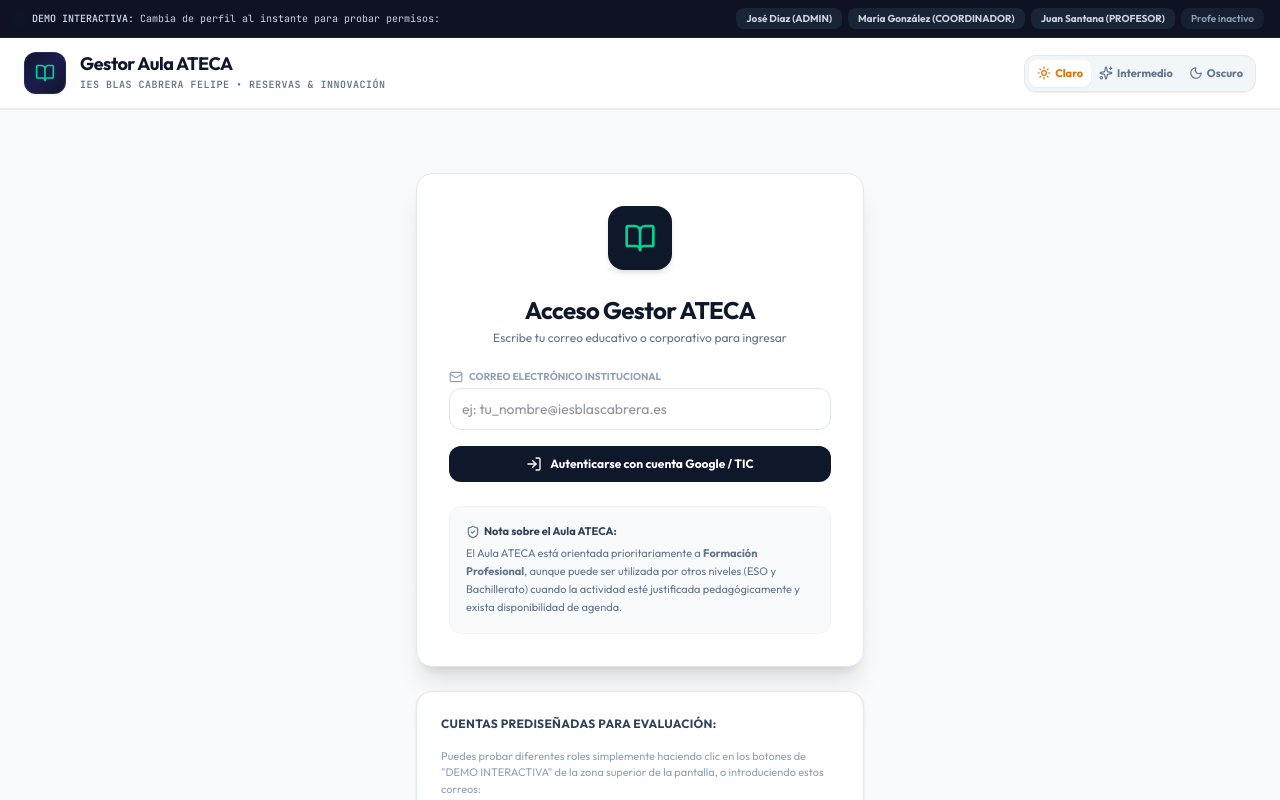
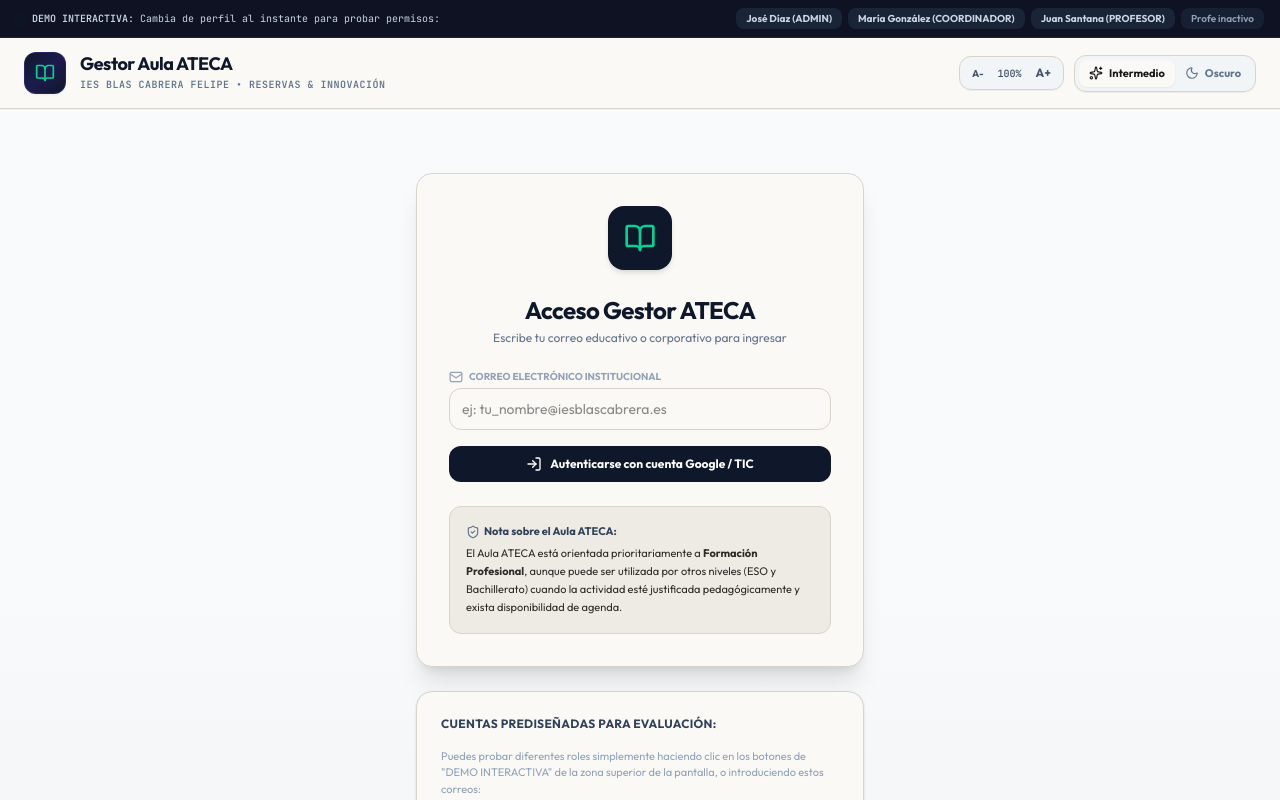
Before and after one commit to josedpdiaz/Reservas-Aula-ATECA-v.1.0.1, a React (Vite) app: page / in a window 1280 px wide. Shown: the top 800 px of the page. Built offline with nearby package versions, Linux system fonts and the light colour scheme.

Commit message:
Feat: control de tamaño de fuente A-/A+ y eliminación de modo claro

```diff
--- a/src/App.tsx
+++ b/src/App.tsx
@@ -15,7 +15,8 @@ import { Usuario, Reserva } from './types';
 import {
   initializeStorage, getReservas, getValoraciones,
   getCurrentUser, setCurrentUser, loginByEmail, getConfig,
-  getTheme, setTheme, deleteReserva, cancelReserva
+  getTheme, setTheme, deleteReserva, cancelReserva,
+  getFontSize, setFontSize
 } from './lib/storage';
 
 import CalendarView from './components/CalendarView';
@@ -42,17 +43,48 @@ export default function App() {
   const [loginEmail, setLoginEmail] = useState('');
   const [loginError, setLoginError] = useState('');
 
-  // 3-Theme State (light, intermediate, dark)
-  const [theme, setThemeState] = useState<'light' | 'intermediate' | 'dark'>(() => getTheme());
+  // 2-Theme State (intermediate, dark) - Modo Claro Eliminado
+  const [theme, setThemeState] = useState<'intermediate' | 'dark'>(() => getTheme());
 
   useEffect(() => {
     document.documentElement.setAttribute('data-theme', theme);
   }, [theme]);
 
-  const handleThemeChange = (newTheme: 'light' | 'intermediate' | 'dark') => {
+  const handleThemeChange = (newTheme: 'intermediate' | 'dark') => {
     setThemeState(newTheme);
     setTheme(newTheme);
-    triggerToast(`Tema visual cambiado a: ${newTheme === 'dark' ? 'Modo Oscuro' : newTheme === 'intermediate' ? 'Modo Intermedio Suave' : 'Modo Claro'}`);
+    triggerToast(`Tema visual cambiado a: ${newTheme === 'dark' ? 'Modo Oscuro (Alto contraste)' : 'Modo Intermedio (Descanso visual)'}`);
+  };
+
+  // Font Size Zoom State (85% a 130%)
+  const [fontSize, setFontSizeState] = useState<number>(() => getFontSize());
+
+  useEffect(() => {
+    document.documentElement.style.fontSize = `${fontSize}%`;
+  }, [fontSize]);
+
+  const handleIncreaseFont = () => {
+    setFontSizeState(prev => {
+      const next = Math.min(130, prev + 10);
+      setFontSize(next);
+      triggerToast(`Tamaño de fuente: ${next}%`);
+      return next;
+    });
+  };
+
+  const handleDecreaseFont = () => {
+    setFontSizeState(prev => {
+      const next = Math.max(85, prev - 10);
+      setFontSize(next);
+      triggerToast(`Tamaño de fuente: ${next}%`);
+      return next;
+    });
+  };
+
+  const handleResetFont = () => {
+    setFontSizeState(100);
+    setFontSize(100);
+    triggerToast(`Tamaño de fuente restablecido al 100%`);
   };
 
   // Active Navigation Screen State
@@ -216,35 +248,59 @@ export default function App() {
           </div>
         </div>
 
-        <div className="flex items-center gap-3">
-          {/* 3-THEME SELECTOR: LIGHT / INTERMEDIATE / DARK */}
+        <div className="flex flex-wrap items-center gap-2.5">
+          {/* FONT SIZE CONTROLS (A- / A+) */}
           <div className="flex items-center bg-slate-100/90 p-1 rounded-xl border border-slate-200/80 shadow-2xs">
             <button
-              onClick={() => handleThemeChange('light')}
-              title="Tema Claro (Blanco institucional)"
-              className={`p-1.5 px-2 rounded-lg text-xs font-bold transition-all cursor-pointer flex items-center gap-1 ${
-                theme === 'light' ? 'bg-white text-amber-600 shadow-xs' : 'text-slate-500 hover:text-slate-800'
+              onClick={handleDecreaseFont}
+              title="Reducir tamaño de fuente (A-)"
+              disabled={fontSize <= 85}
+              className={`p-1 px-2 rounded-lg text-xs font-bold transition-all cursor-pointer flex items-center ${
+                fontSize <= 85 ? 'opacity-30 cursor-not-allowed text-slate-400' : 'text-slate-600 hover:text-slate-900 hover:bg-white'
               }`}
             >
-              <Sun className="w-3.5 h-3.5" /> <span className="hidden md:inline text-[11px]">Claro</span>
+              <span className="text-[10px] font-black">A-</span>
             </button>
+
+            <button
+              onClick={handleResetFont}
+              title="Restablecer tamaño de fuente (100%)"
+              className="px-1.5 py-0.5 text-[10px] font-mono font-bold text-slate-600 hover:text-indigo-600 hover:bg-white rounded-md cursor-pointer transition-all"
+            >
+              {fontSize}%
+            </button>
+
+            <button
+              onClick={handleIncreaseFont}
+              title="Ampliar tamaño de fuente (A+)"
+              disabled={fontSize >= 130}
+              className={`p-1 px-2 rounded-lg text-xs font-bold transition-all cursor-pointer flex items-center ${
+                fontSize >= 130 ? 'opacity-30 cursor-not-allowed text-slate-400' : 'text-slate-600 hover:text-slate-900 hover:bg-white'
+              }`}
+            >
+              <span className="text-[12px] font-black">A+</span>
+            </button>
+          </div>
+
+          {/* 2-THEME SELECTOR: INTERMEDIATE / DARK (LIGHT MODE REMOVED) */}
+          <div className="flex items-center bg-slate-100/90 p-1 rounded-xl border border-slate-200/80 shadow-2xs">
             <button
               onClick={() => handleThemeChange('intermediate')}
-              title="Tema Intermedio (Descanso visual / Tono neutro)"
-              className={`p-1.5 px-2 rounded-lg text-xs font-bold transition-all cursor-pointer flex items-center gap-1 ${
-                theme === 'intermediate' ? 'bg-white text-indigo-600 shadow-xs' : 'text-slate-500 hover:text-slate-800'
+              title="Tema Intermedio (Descanso visual / Tono neutro suave)"
+              className={`p-1.5 px-2.5 rounded-lg text-xs font-bold transition-all cursor-pointer flex items-center gap-1.5 ${
+                theme === 'intermediate' ? 'bg-white text-indigo-700 shadow-xs font-black' : 'text-slate-500 hover:text-slate-800'
               }`}
             >
-              <Sparkles className="w-3.5 h-3.5" /> <span className="hidden md:inline text-[11px]">Intermedio</span>
+              <Sparkles className="w-3.5 h-3.5" /> <span className="hidden sm:inline text-[11px]">Intermedio</span>
             </button>
             <button
               onClick={() => handleThemeChange('dark')}
               title="Tema Oscuro (Alto contraste / Modo noche)"
-              className={`p-1.5 px-2 rounded-lg text-xs font-bold transition-all cursor-pointer flex items-center gap-1 ${
-                theme === 'dark' ? 'bg-white text-slate-900 shadow-xs' : 'text-slate-500 hover:text-slate-800'
+              className={`p-1.5 px-2.5 rounded-lg text-xs font-bold transition-all cursor-pointer flex items-center gap-1.5 ${
+                theme === 'dark' ? 'bg-white text-slate-900 shadow-xs font-black' : 'text-slate-500 hover:text-slate-800'
               }`}
             >
-              <Moon className="w-3.5 h-3.5" /> <span className="hidden md:inline text-[11px]">Oscuro</span>
+              <Moon className="w-3.5 h-3.5" /> <span className="hidden sm:inline text-[11px]">Oscuro</span>
             </button>
           </div>
 
--- a/src/lib/storage.ts
+++ b/src/lib/storage.ts
@@ -354,6 +354,7 @@ const STORAGE_KEYS = {
   CURRENT_USER: 'ateca_usuario_actual',
   DIAS_NO_HABILES: 'ateca_dias_no_habiles',
   THEME: 'ateca_theme',
+  FONT_SIZE: 'ateca_font_size',
 };
 
 // Main controller to boot the storage
@@ -376,8 +377,13 @@ export const initializeStorage = (force: boolean = false) => {
   if (force || !localStorage.getItem(STORAGE_KEYS.DIAS_NO_HABILES)) {
     localStorage.setItem(STORAGE_KEYS.DIAS_NO_HABILES, JSON.stringify(DEFAULT_DIAS_NO_HABILES));
   }
-  if (!localStorage.getItem(STORAGE_KEYS.THEME)) {
-    localStorage.setItem(STORAGE_KEYS.THEME, 'light');
+  // Remove light mode, default to intermediate (soft / rest mode)
+  const currentTheme = localStorage.getItem(STORAGE_KEYS.THEME);
+  if (!currentTheme || currentTheme === 'light') {
+    localStorage.setItem(STORAGE_KEYS.THEME, 'intermediate');
+  }
+  if (!localStorage.getItem(STORAGE_KEYS.FONT_SIZE)) {
+    localStorage.setItem(STORAGE_KEYS.FONT_SIZE, '100');
   }
   if (!localStorage.getItem(STORAGE_KEYS.CURRENT_USER)) {
     // Auto login as user u-1 (José Díaz, ADMIN) because of the email in additional metadata!
@@ -510,12 +516,24 @@ export const removeDiaNoHabil = (id: string) => {
   setDiasNoHabiles(filtered);
 };
 
-export const getTheme = (): 'light' | 'intermediate' | 'dark' => {
-  return (localStorage.getItem(STORAGE_KEYS.THEME) as any) || 'light';
+export const getTheme = (): 'intermediate' | 'dark' => {
+  const val = localStorage.getItem(STORAGE_KEYS.THEME);
+  if (val === 'dark') return 'dark';
+  return 'intermediate';
 };
 
-export const setTheme = (theme: 'light' | 'intermediate' | 'dark') => {
+export const setTheme = (theme: 'intermediate' | 'dark') => {
   localStorage.setItem(STORAGE_KEYS.THEME, theme);
+};
+
+export const getFontSize = (): number => {
+  const saved = localStorage.getItem(STORAGE_KEYS.FONT_SIZE);
+  const num = saved ? Number(saved) : 100;
+  return isNaN(num) ? 100 : Math.min(130, Math.max(85, num));
+};
+
+export const setFontSize = (size: number) => {
+  localStorage.setItem(STORAGE_KEYS.FONT_SIZE, String(size));
 };
 
 // Check if a given YYYY-MM-DD date is a weekend or holiday/vacation
```
Also changed, not shown: 1 other file (tests, documents, lock files or other folders).
